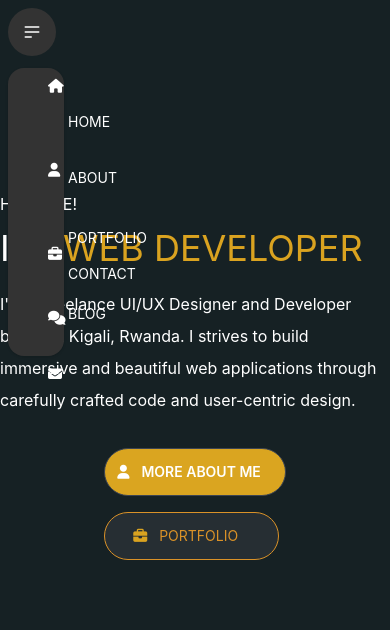
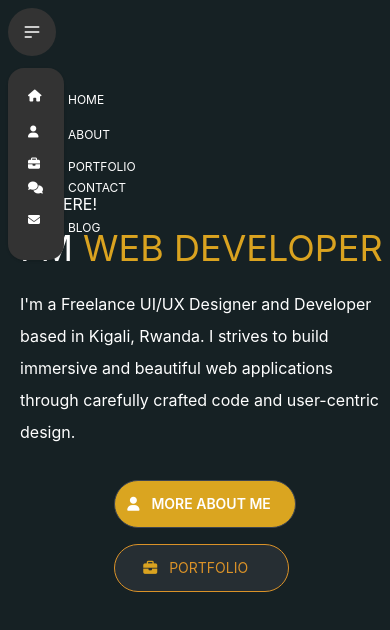
Before and after one commit to BonacePatrick/Portifolio-web, a React (Create React App) app: page / in a window 390 px wide. Both pictures are taken after a click on the label 32 px from the left and 32 px from the top of the page. Shown: the top 630 px of the page. Built offline with nearby package versions, Linux system fonts and the light colour scheme.

Commit message:
add responsive to home

```diff
--- a/src/components/Home/NavHero.jsx
+++ b/src/components/Home/NavHero.jsx
@@ -10,12 +10,12 @@ const NavHero = () => {
             <label tabIndex={0} className="btn btn-ghost btn-circle text-white bg-[#333333]">
                 <svg xmlns="http://www.w3.org/2000/svg" className="h-5 w-5" fill="none" viewBox="0 0 24 24" stroke="currentColor"><path strokeLinecap="round" strokeLinejoin="round" strokeWidth="2" d="M4 6h16M4 12h16M4 18h7" /></svg>
             </label>
-            <ul tabIndex={0} className="menu menu-compact dropdown-content mt-3  shadow bg-[#333333] rounded-box w-14 h-72 relative text-white">
-                <li className='ml-6 hover:text-[#daa320]'><i class="fa-solid fa-house lg:-translate-x-4 lg:translate-y-8 hover:text-[#daa320]"></i><Link to='/' className='translate-x-5'>HOME</Link></li>
-                <li className='ml-6 hover:text-[#daa320]'><i class="fa-solid fa-user lg:-translate-x-4 lg:translate-y-1 my-3 hover:text-[#daa320]"></i><Link to='/About' className='-translate-y-10 translate-x-5'>ABOUT</Link></li>
-                <li className='ml-6 hover:text-[#daa320]'><i class="fa-solid fa-briefcase lg:-translate-x-4 lg:-translate-y-5 mb-3 hover:text-[#daa320]"></i><Link to='/Portfolio' className='-translate-y-16 translate-x-5'>PORTFOLIO</Link></li>
-                <li className='ml-6 hover:text-[#daa320] absolute top-56'><i class="fa-solid fa-comments lg:-translate-x-4 my-2 lg:-translate-y-12 hover:text-[#daa320]"></i><Link to='/Contact' className='translate-x-5 -translate-y-[5.5rem]'>CONTACT</Link></li>
-                <li className='ml-6 hover:text-[#daa320] absolute top-72'><i class="fa-solid fa-envelope lg:-translate-x-4 lg:-translate-y-16 hover:text-[#daa320]"></i><Link to='/Blog' className='translate-x-5 -translate-y-24'>BLOG</Link></li>
+            <ul tabIndex={0} className="menu menu-compact dropdown-content mt-3  shadow bg-[#333333] rounded-box w-14 h- lg:h-72 relative text-white">
+                <li className='ml-6 hover:text-[#daa320]'><i class="fa-solid fa-house lg:-translate-x-4 lg:translate-y-8 hover:text-[#daa320]  -translate-x-5 translate-y-3 text-xs lg:text-sm"></i><Link to='/' className='translate-x-5 -translate-y-4 lg:translate-y-0 text-xs lg:text-sm'>HOME</Link></li>
+                <li className='ml-6 hover:text-[#daa320]'><i class="fa-solid fa-user lg:-translate-x-4 lg:translate-y-1 lg:my-3 hover:text-[#daa320] -translate-x-5 -translate-y-4 text-xs lg:text-sm"></i><Link to='/About' className='-translate-y-[2.8rem] lg:-translate-y-10 translate-x-5 text-xs lg:text-sm'>ABOUT</Link></li>
+                <li className='ml-6 hover:text-[#daa320]'><i class="fa-solid fa-briefcase lg:-translate-x-4 lg:-translate-y-5 lg:mb-3 hover:text-[#daa320] -translate-x-5 -translate-y-12 text-xs lg:text-sm"></i><Link to='/Portfolio' className='-translate-y-[4.8rem] lg:-translate-y-16 translate-x-5 text-xs lg:text-sm'>PORTFOLIO</Link></li>
+                <li className='ml-6 hover:text-[#daa320] absolute top-36 lg:top-56'><i class="fa-solid fa-comments lg:-translate-x-4 my-2 lg:-translate-y-12 hover:text-[#daa320] -translate-y-12  -translate-x-5 text-xs lg:text-sm"></i><Link to='/Contact' className='translate-x-5 -translate-y-[5.5rem] text-xs lg:text-sm'>CONTACT</Link></li>
+                <li className='ml-6 hover:text-[#daa320] absolute top-[8.5rem] lg:top-72'><i class="fa-solid fa-envelope lg:-translate-x-4 lg:-translate-y-16 hover:text-[#daa320]  -translate-x-5 text-xs lg:text-sm"></i><Link to='/Blog' className='lg:translate-x-5 lg:-translate-y-24 -translate-y-6 translate-x-5 text-xs lg:text-sm'>BLOG</Link></li>
             </ul>
             </div>
         </div>
@@ -27,7 +27,7 @@ const NavHero = () => {
         <img className='w-full' src="./assets/profile.png" alt="" />
       </div>
 
-      <div className="flex flex-col justify-center lg:mr-20 mt-32 lg:mt-0 ">
+      <div className="flex flex-col justify-center lg:mr-20 mt-32 lg:mt-0 ml-5 lg:ml-0 ">
       <div className="greet text-white">
         <h1>HI THERE!</h1>
       </div>
--- a/src/components/Home/Navbar.jsx
+++ b/src/components/Home/Navbar.jsx
@@ -10,12 +10,12 @@ const Navbar = () => {
             <label tabIndex={0} className="btn btn-ghost btn-circle text-white bg-[#333333]">
                 <svg xmlns="http://www.w3.org/2000/svg" className="h-5 w-5" fill="none" viewBox="0 0 24 24" stroke="currentColor"><path strokeLinecap="round" strokeLinejoin="round" strokeWidth="2" d="M4 6h16M4 12h16M4 18h7" /></svg>
             </label>
-            <ul tabIndex={0} className="menu menu-compact dropdown-content mt-3  shadow bg-[#333333] rounded-box w-14 h-72 relative text-black">
-                <li className='ml-6 hover:text-[#daa320]'><i class="fa-solid fa-house lg:-translate-x-4 lg:translate-y-8 hover:text-[#daa320] text-white"></i><Link to='/' className='translate-x-5'>HOME</Link></li>
-                <li className='ml-6 hover:text-[#daa320]'><i class="fa-solid fa-user lg:-translate-x-4 lg:translate-y-1 my-3 hover:text-[#daa320] text-white"></i><Link to='/About' className='-translate-y-10 translate-x-5'>ABOUT</Link></li>
-                <li className='ml-6 hover:text-[#daa320]'><i class="fa-solid fa-briefcase lg:-translate-x-4 lg:-translate-y-5 mb-3 hover:text-[#daa320] text-white"></i><Link to='/Portfolio' className='-translate-y-16 translate-x-5'>PORTFOLIO</Link></li>
-                <li className='ml-6 hover:text-[#daa320] absolute top-56'><i class="fa-solid fa-comments lg:-translate-x-4 my-2 lg:-translate-y-12 hover:text-[#daa320] text-white"></i><Link to='/Contact' className='translate-x-5 -translate-y-[5.5rem]'>CONTACT</Link></li>
-                <li className='ml-6 hover:text-[#daa320] absolute top-72'><i class="fa-solid fa-envelope lg:-translate-x-4 lg:-translate-y-16 hover:text-[#daa320] text-white"></i><Link to='/Blog' className='translate-x-5 -translate-y-24'>BLOG</Link></li>
+            <ul tabIndex={0} className="menu menu-compact dropdown-content mt-3  shadow bg-[#333333] rounded-box w-14 h- lg:h-72 relative ">
+                <li className='ml-6 hover:text-[#daa320]'><i class="fa-solid fa-house lg:-translate-x-4 lg:translate-y-8 hover:text-[#daa320] text-[#daa320] -translate-x-5 translate-y-3 text-xs lg:text-sm"></i><Link to='/' className='translate-x-5 -translate-y-4 lg:translate-y-0 text-xs lg:text-sm'>HOME</Link></li>
+                <li className='ml-6 hover:text-[#daa320]'><i class="fa-solid fa-user lg:-translate-x-4 lg:translate-y-1 lg:my-3 hover:text-[#daa320] text-[#daa320] -translate-x-5 -translate-y-4 text-xs lg:text-sm"></i><Link to='/About' className='-translate-y-[2.8rem] lg:-translate-y-10 translate-x-5 text-xs lg:text-sm'>ABOUT</Link></li>
+                <li className='ml-6 hover:text-[#daa320]'><i class="fa-solid fa-briefcase lg:-translate-x-4 lg:-translate-y-5 lg:mb-3 hover:text-[#daa320] text-[#daa320] -translate-x-5 -translate-y-12 text-xs lg:text-sm"></i><Link to='/Portfolio' className='-translate-y-[4.8rem] lg:-translate-y-16 translate-x-5 text-xs lg:text-sm'>PORTFOLIO</Link></li>
+                <li className='ml-6 hover:text-[#daa320] absolute top-36 lg:top-56'><i class="fa-solid fa-comments lg:-translate-x-4 my-2 lg:-translate-y-12 hover:text-[#daa320] text-[#daa320] -translate-y-12  -translate-x-5 text-xs lg:text-sm"></i><Link to='/Contact' className='translate-x-5 -translate-y-[5.5rem] text-xs lg:text-sm'>CONTACT</Link></li>
+                <li className='ml-6 hover:text-[#daa320] absolute top-[8.5rem] lg:top-72'><i class="fa-solid fa-envelope lg:-translate-x-4 lg:-translate-y-16 hover:text-[#daa320] text-[#daa320] -translate-x-5 text-xs lg:text-sm"></i><Link to='/Blog' className='lg:translate-x-5 lg:-translate-y-24 -translate-y-6 translate-x-5 text-xs lg:text-sm'>BLOG</Link></li>
             </ul>
             </div>
         </div>
--- a/src/index.css
+++ b/src/index.css
@@ -22,6 +22,7 @@ code {
   font-family: source-code-pro, Menlo, Monaco, Consolas, 'Courier New',
     monospace;
 }
+
 
 /* ----about section-- */
 .about {
```
